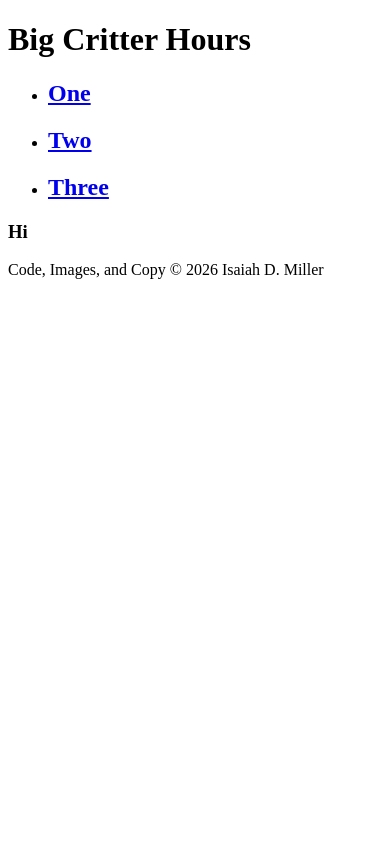
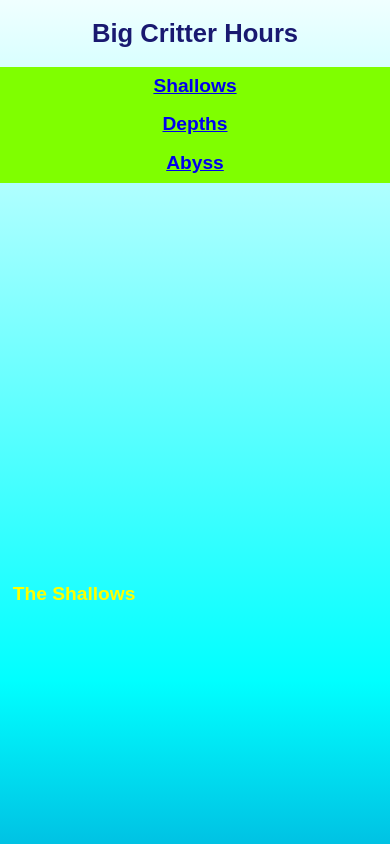
Before and after one commit to spakefiders/270-project, a plain HTML site: page sea-creature.html in a window 390 px wide. Shown: the top 844 px of the page. Drawn offline with Linux system fonts and the light colour scheme.

Commit message:
Sea Creatures Page and Style Template
- Sea Critters page given shallows, depths, and abyss sections with whitespace in between
- critters page references styles-sea-creatures.css
- basic style sheet created
- nav bar sticks to top of page and changes for mobile screens
- sky blue to dark blue gradient on page body as you scroll deeper

```diff
--- a/sea-creature.html
+++ b/sea-creature.html
@@ -1,10 +1,11 @@
+<!-- Page Owner: Isaiah Miller -->
 <!DOCTYPE html>
 <html lang="en">
 <head>
   <meta charset="UTF-8">
   <meta name="viewport" content="width=device-width, initial-scale=1.0">
   <title>Sea Critters</title>
-  <link rel="stylesheet" href="styles.css">
+  <link rel="stylesheet" href="styles-sea-creature.css">
 </head>
 
 <body>
@@ -17,16 +18,116 @@
 
   <nav>
     <ul>
-      <li><h2><a href="#1">One</a></h2></li>
-      <li><h2><a href="#2">Two</a></h2></li>
-      <li><h2><a href="#3">Three</a></h2></li>
+      <li><h2><a href="#shallows">Shallows</a></h2></li>
+      <li><h2><a href="#depths">Depths</a></h2></li>
+      <li><h2><a href="#abyss">Abyss</a></h2></li>
     </ul>
   </nav>
 
   <main>
-      <h3>Hi</h3>
+
+<br>
+<br>
+<br>
+<br>
+<br>
+<br>
+<br>
+<br>
+<br>
+<br>
+<br>
+<br>
+<br>
+<br>
+<br>
+
+    <section id="shallows">
+      <h2>The Shallows</h2>
+
+    </section>
+
+<br>
+<br>
+<br>
+<br>
+<br>
+<br>
+<br>
+<br>
+<br>
+<br>
+<br>
+<br>
+<br>
+<br>
+<br>
+<br>
+<br>
+<br>
+<br>
+<br>
+
+    <section id="depths">
+      <h2>The Depths</h2>
+
+    </section>
+
+<br>
+<br>
+<br>
+<br>
+<br>
+<br>
+<br>
+<br>
+<br>
+<br>
+<br>
+<br>
+<br>
+<br>
+<br>
+<br>
+<br>
+<br>
+<br>
+<br>
+
+    <section id="abyss">
+      <h2>The Abyss</h2>
+
+    </section>
+
+<br>
+<br>
+<br>
+<br>
+<br>
+<br>
+<br>
+<br>
+<br>
+<br>
+<br>
+<br>
+<br>
+<br>
+<br>
+<br>
+<br>
+<br>
+<br>
+<br>
+
+
+
+
+
+
+
+
   </main>
-
   <footer>
     <p>Code, Images, and Copy &copy; 2026 Isaiah D. Miller</p>
   </footer>
--- a/styles-sea-creature.css
+++ b/styles-sea-creature.css
@@ -0,0 +1,149 @@
+<!-- Page Owner: Isaiah Miller -->
+
+/* Sea Creatures Style Sheet */
+
+/*
+    Style Note
+*/
+
+html {
+    scroll-behavior: smooth;
+}
+
+* {
+    font-family: Arial, Sans-Serif;
+    margin: 0;
+    padding: 0;
+    box-sizing: border-box;
+}
+
+body {
+    line-height: 1.6;
+    background: linear-gradient(180deg, azure 0%, aqua, darkblue, black 90%);
+    display: flex;
+    flex-direction: column;
+    min-height: 100vh;
+}
+
+header, nav, main, footer {
+    padding: 0.8rem;
+}
+
+header {
+
+}
+
+h1 {
+    font-size: 1.6rem;
+    color: midnightblue;
+}
+
+h2 {
+    font-size: 1.2rem;
+    color: yellow;
+}
+
+h3 {
+    font-size: 1rem;
+    color: yellow;
+}
+
+p {
+    font-size: ;
+    color: ;
+}
+
+a {
+    text-decoration: ;
+    color: ;
+}
+
+nav {
+    position: sticky;
+    width: 100%;
+    padding: 0;
+    background: chartreuse;
+    top: 0;
+    z-index: 1000;
+}
+
+nav ul {
+    display: flex;
+    flex-direction: column;
+    list-style: none;
+    justify-content: center;
+}
+
+nav li {
+    flex: 1;
+}
+
+nav a {
+    display: block;
+    text-align: center;
+    padding: 0.25rem;
+    transition: ;
+}
+
+nav a:hover {
+    color: ;
+    transform: ;
+    box-shadow: ;
+}
+
+nav a:active {
+    color: ;
+    transform: ;
+    box-shadow: ;
+}
+
+main {
+    flex-grow: 1;
+}
+
+.container {
+    display: flex;
+    flex-direction: column;
+    justify-content: center;
+    align-items: center;
+}
+
+.container div {
+
+}
+
+form {
+    padding: ;
+}
+
+fieldset {
+    padding: ;
+}
+
+footer {
+    background: black;
+    color: white;
+    height: ;
+    margin-bottom: 0;
+    text-align: center;
+}
+
+@media (min-width: 768px) {
+
+    h1 {
+        font-size: ;
+    }
+
+    nav ul {
+        flex-direction: row;
+    }
+
+    nav a {
+        padding: ;
+    }
+
+    .container {
+        flex-direction: row;
+    }
+
+}
```
